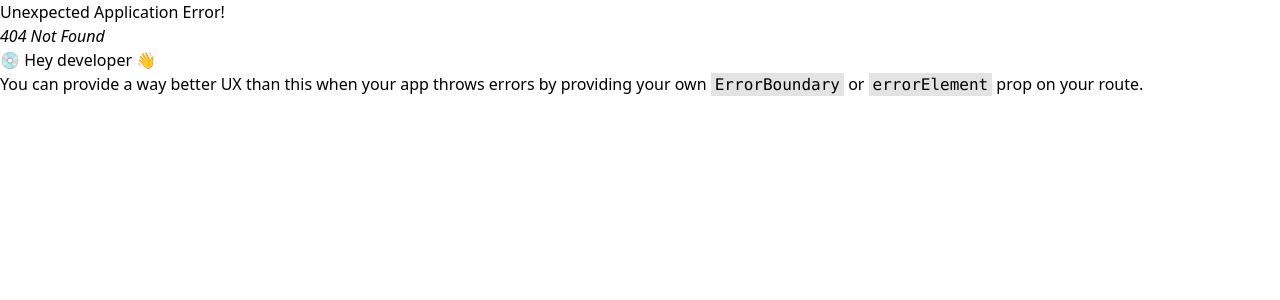
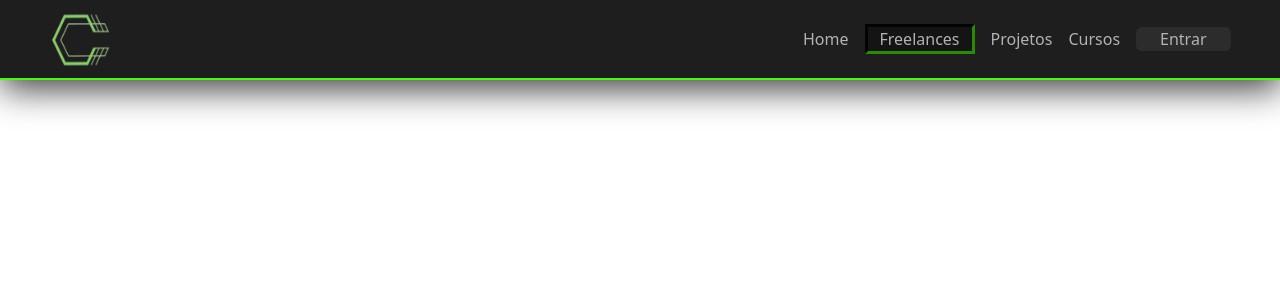
Before and after one commit to FilipeSMaciel/Coder, a React (Vite) app in the folder frontend/: page /freelances in a window 1280 px wide. Before the commit this address had no page. Shown: the top 300 px of the page. Built offline with nearby package versions, Linux system fonts and the light colour scheme; a web font is replaced by a local one.

Commit message:
adicionei pagina freelances e reponsividade do botão do header

```diff
--- a/frontend/src/components/Header.jsx
+++ b/frontend/src/components/Header.jsx
@@ -1,11 +1,13 @@
 import PropTypes from "prop-types";
 import { useEffect, useState } from "react";
-import { useNavigate } from "react-router-dom";
+import { useNavigate, Link, useLocation } from "react-router-dom";
 import LoginButton from "./LoginButton";
 
 export default function Header({ setOpen }) {
     const navigate = useNavigate();
     const [username, setUsername] = useState(null);
+    const location = useLocation();
+    const isActive = (path) => location.pathname === path ? 'bg-black/35 border-t-[0.2rem] border-l-[0.2rem] px-3 border-b-[0.2rem] border-r-[0.2rem] border-t-black/80 border-l-black/80 border-b-verde_botao border-r-verde_botao' : '';
 
     useEffect(() => {
         const storedUsername = localStorage.getItem("username");
@@ -36,12 +38,18 @@ export default function Header({ setOpen }) {
                 <nav className="gap-4 hidden sm:flex">
                     <ul className="flex gap-4">
                         <button>
-                            <li className="bg-black/35 border-t-[0.2rem] border-l-[0.2rem] px-3 border-b-[0.2rem] border-r-[0.2rem] border-t-black/80 border-l-black/80 border-b-verde_botao border-r-verde_botao">
-                                Home
-                            </li>
+                            <Link to="/home">
+                                <li className={isActive("/home")}>
+                                    Home
+                                </li>
+                            </Link>
                         </button>
                         <button>
-                            <li>Freelances</li>
+                            <Link to="/freelances">
+                                <li className={isActive("/freelances")}>
+                                    Freelances
+                                </li>
+                            </Link>
                         </button>
                         <button>
                             <li>Projetos</li>
--- a/frontend/src/main.jsx
+++ b/frontend/src/main.jsx
@@ -4,6 +4,7 @@ import { createBrowserRouter, RouterProvider } from "react-router-dom";
 import "./index.css";
 import HomeLogout from "./pages/HomeLogout";
 import HomeLogin from "./pages/HomeLogin";
+import Freelances from "./pages/Freelances";
 import PrivateRoute from "./utils/PrivateRoute";
 
 const router = createBrowserRouter([
@@ -19,6 +20,14 @@ const router = createBrowserRouter([
       </PrivateRoute>
     ),
   },
+  {
+    path: "/freelances",
+    element: (
+      <PrivateRoute>
+        <Freelances />
+      </PrivateRoute>
+    ),
+  },
 ]);
 
 ReactDOM.createRoot(document.getElementById("root")).render(
--- /dev/null
+++ b/frontend/src/pages/Freelances.jsx
@@ -0,0 +1,15 @@
+import Modal from "react-responsive-modal";
+import Footer from "../components/Footer";
+import Header from "../components/Header";
+import LoginModal from "../components/LoginModal";
+import { useState } from "react";
+
+export default function Freelances(){
+
+return(
+    <>
+        <Header></Header>
+    </>
+)
+
+}
```
